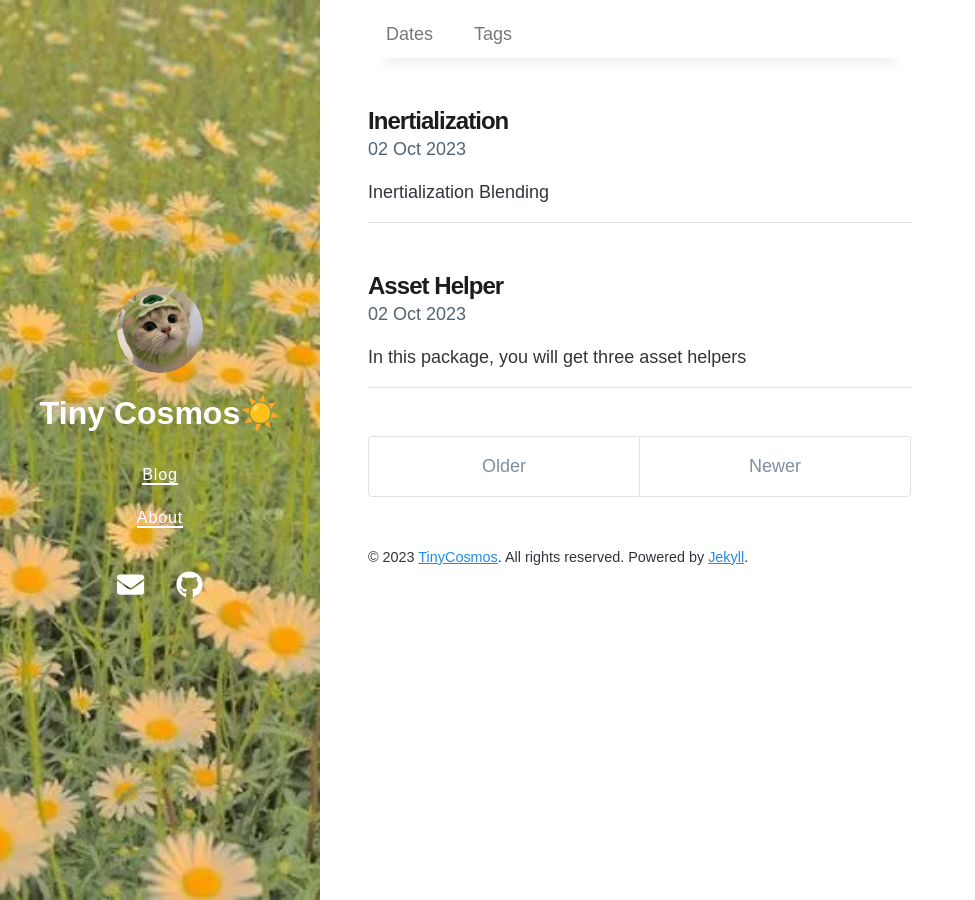
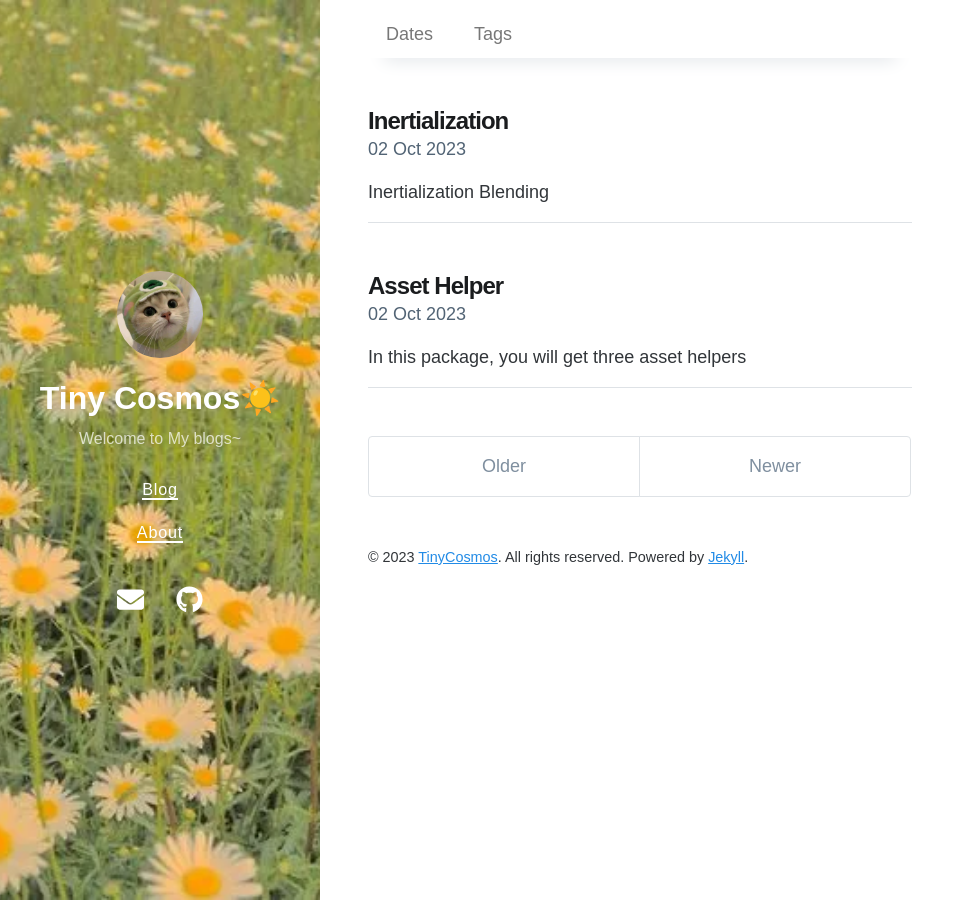
Before and after one commit to TinyCosmos/TinyCosmos.github.io, a Jekyll site: the page built from index.html, in a window 1280 px wide. Shown: the whole page, without its empty margins (0-975 px from the left). Built offline with Jekyll 4.4.1, drawn with Linux system fonts in a browser that asks for light colours; nearby versions of some CDN libraries; the list of posts is cut into pages by our own code.

Commit message:
Update _config.yml

```diff
--- a/_config.yml
+++ b/_config.yml
@@ -1,5 +1,6 @@
 # Setup
 title: Tiny Cosmos☀️
+description: Welcome to My blogs~
 url: https://tinycosmos.github.io
 avatar: /cat.jpeg
 paginate: 5
```
